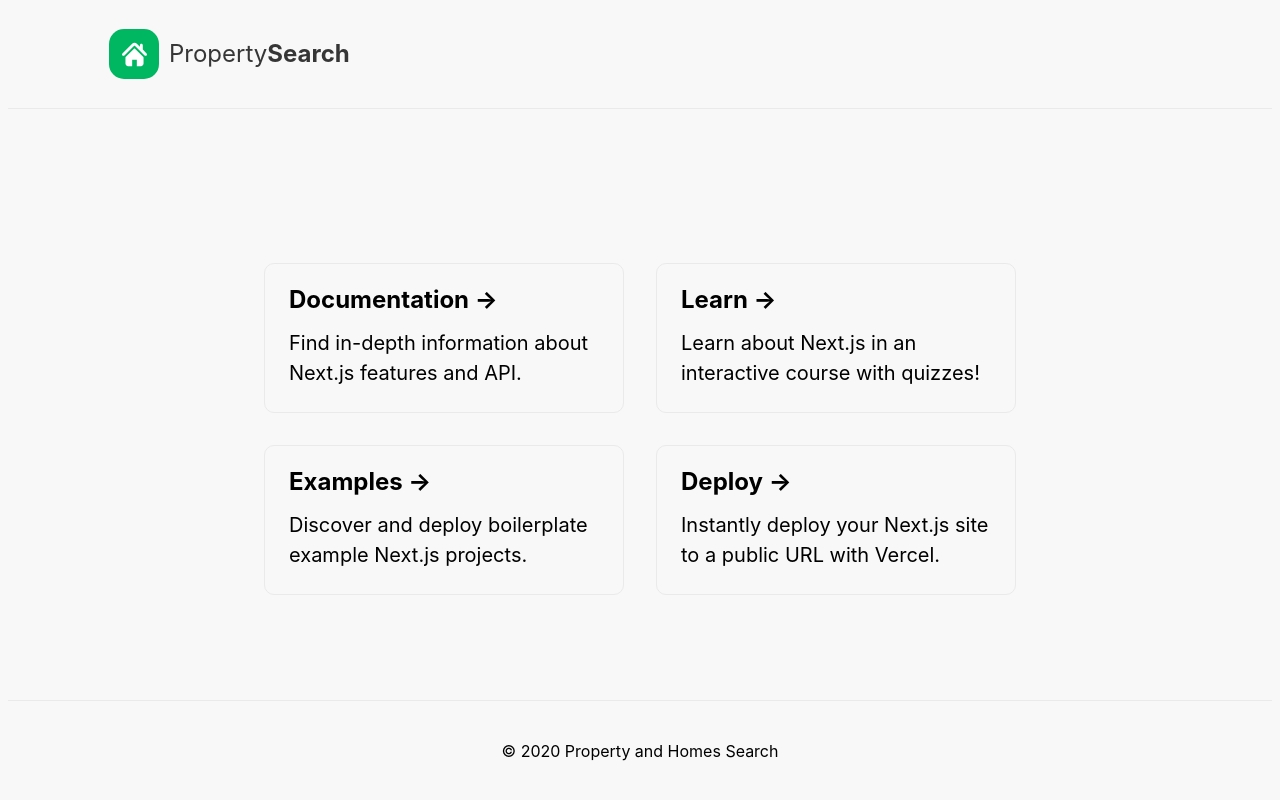
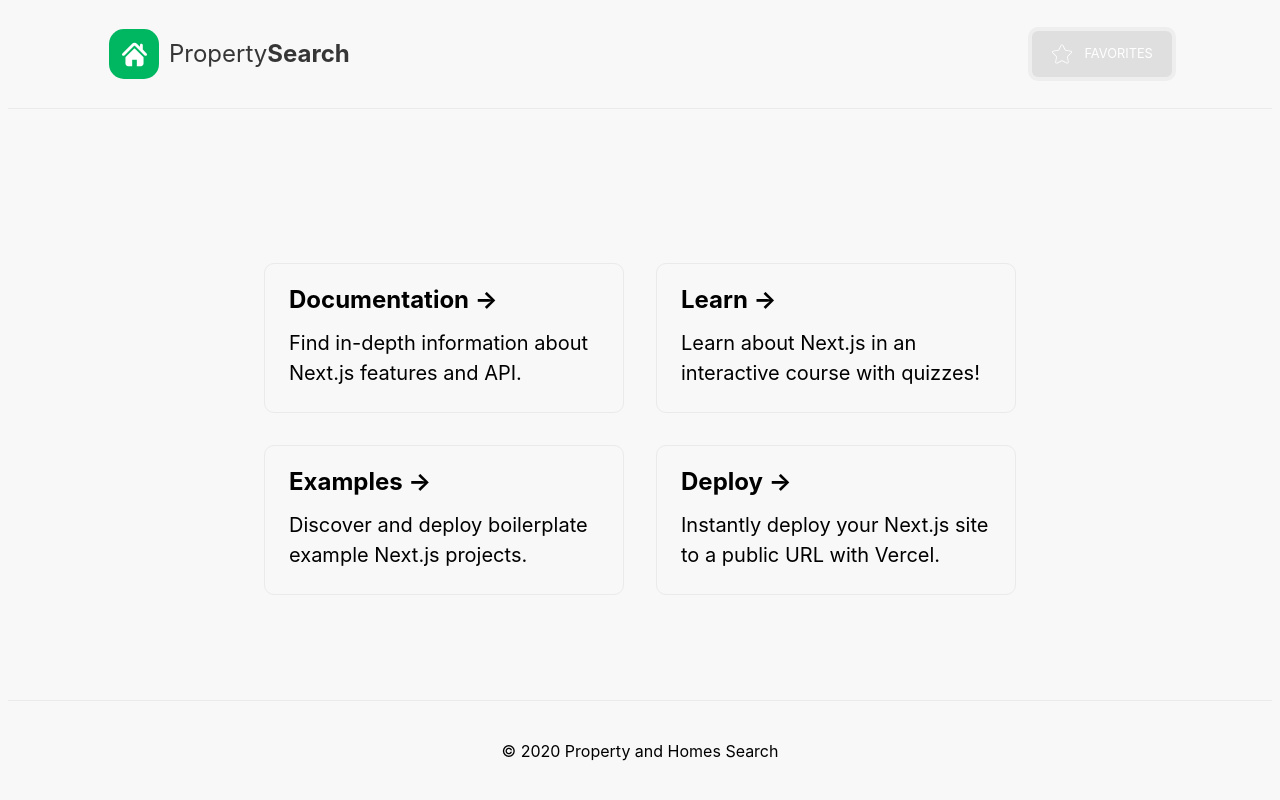
Before and after one commit to s-tkachenko/property-search-demo, a Next.js app: page / in a window 1280 px wide. Built offline with nearby package versions, Linux system fonts and the light colour scheme.

Commit message:
Add button "Favorites"

```diff
--- /dev/null
+++ b/components/ButtonFavorites/ButtonFavorites.module.css
@@ -0,0 +1,28 @@
+.container {
+  background: #dfdfdf;
+  border-radius: 10px;
+  padding: 0.8rem 1.2rem;
+  color: #ffffff;
+  border: 4px solid#eeeeee;
+  display: flex;
+  align-items: center;
+  font-size: 0.8rem;
+  text-transform: uppercase;
+  transition: 0.2s;
+}
+
+.container:hover {
+  color: #ffebea;
+  background: #fc6c7d;
+  border: 4px solid#fddfdd;
+}
+
+.icon {
+  background-image: url('./icon-star.svg');
+  background-position: center;
+  background-repeat: no-repeat;
+  background-size: contain;
+  width: 20px;
+  height: 20px;
+  margin-right: 0.8rem;
+}
--- /dev/null
+++ b/components/ButtonFavorites/ButtonFavorites.tsx
@@ -0,0 +1,10 @@
+import styles from './ButtonFavorites.module.css';
+
+export default function ButtonFavorites() {
+  return (
+    <a href="#" className={styles.container}>
+      <div className={styles.icon} />
+      Favorites
+    </a>
+  );
+}
--- a/components/Header/Header.module.css
+++ b/components/Header/Header.module.css
@@ -7,6 +7,7 @@
 .content {
   column-gap: 24px;
   display: grid;
-  grid-template-columns: 1fr max-content 1fr;
+  grid-template-columns: 1fr max-content;
+  align-items: center;
   padding: 24px 96px;
 }
--- a/components/Header/Header.tsx
+++ b/components/Header/Header.tsx
@@ -1,3 +1,4 @@
+import ButtonFavorites from '../ButtonFavorites/ButtonFavorites';
 import Logo from '../Logo/Logo';
 import styles from './Header.module.css';
 
@@ -8,6 +9,9 @@ export default function Header() {
         <div>
           <Logo />
         </div>
+        <div>
+          <ButtonFavorites />
+        </div>
       </div>
     </header>
   );
--- a/components/Logo/Logo.module.css
+++ b/components/Logo/Logo.module.css
@@ -9,7 +9,7 @@
 .logo {
   width: 50px;
   height: 50px;
-  background:#00b761 url('./Logo.svg');
+  background:#00b761 url('./logo.svg');
   background-position: center;
   background-repeat: no-repeat;
   background-size: 50%;
```
Also changed, not shown: components/ButtonFavorites/icon-star.svg (added).
